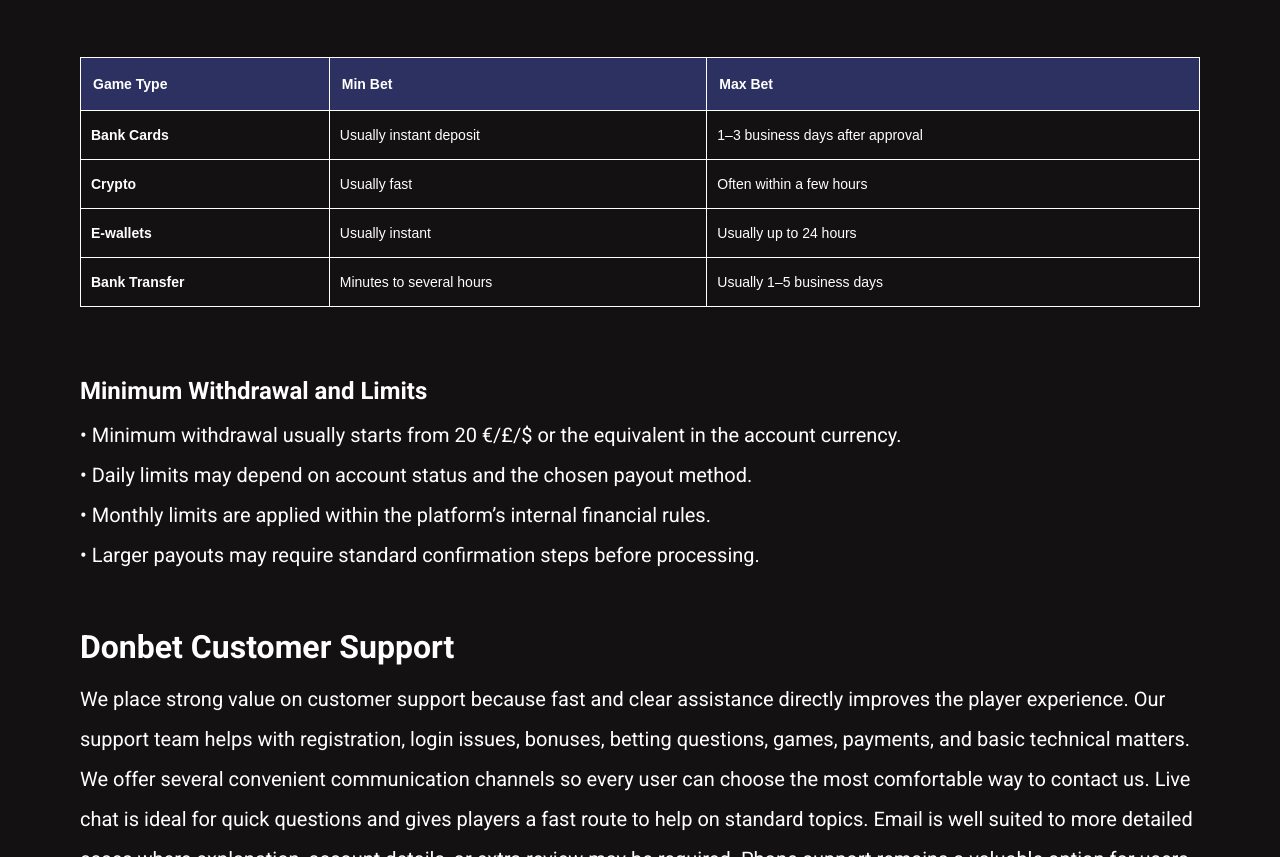
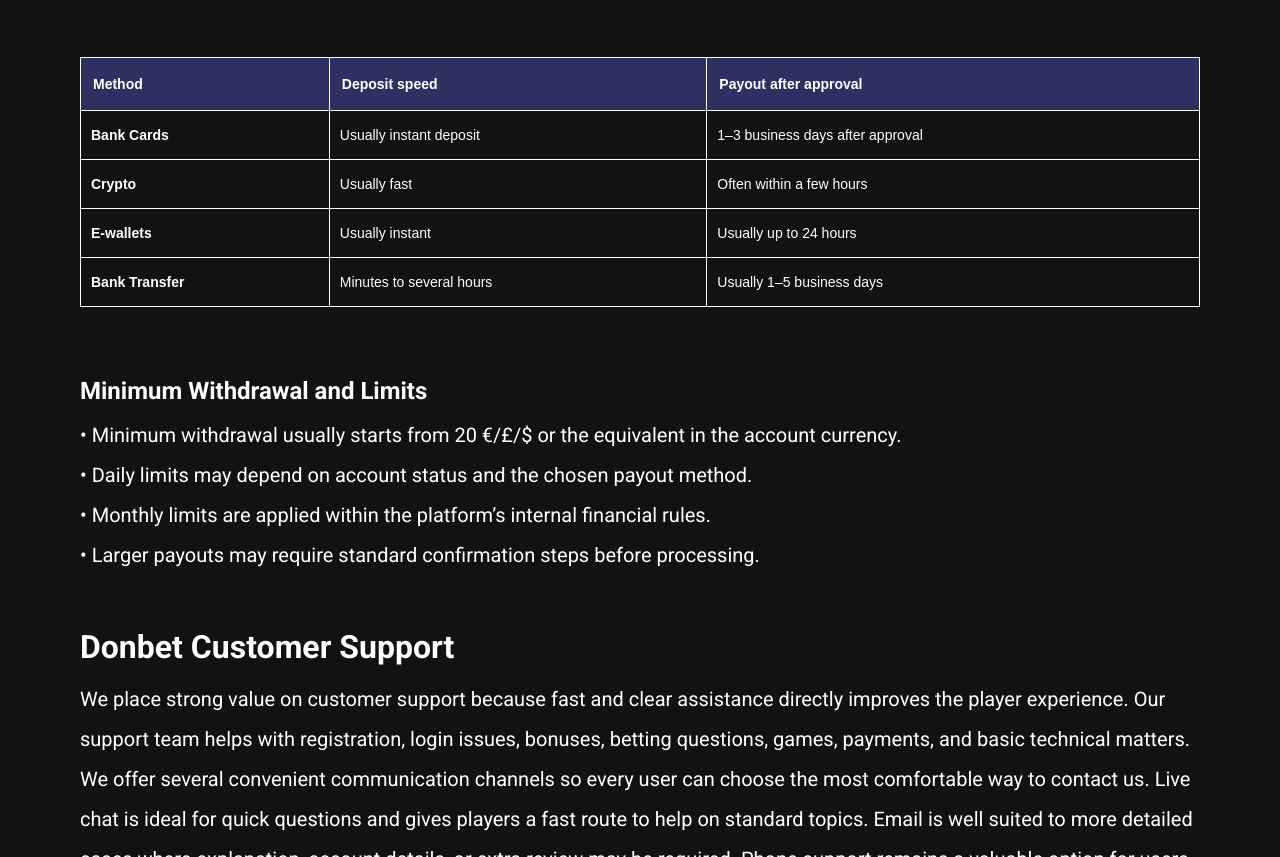
Before and after one commit to adk-cf-admin/donbetcasino-onlinecom-1773143125, a plain HTML site: page index.html in a window 1280 px wide. Shown: the part 8870-9727 px from the top of the page. Drawn offline with Linux system fonts and the light colour scheme; no server answers.

Commit message:
Site update

```diff
--- a/index.html
+++ b/index.html
@@ -408,9 +408,9 @@
 <table style="width: 100%; border-collapse: collapse; margin: 20px auto; font-family: sans-serif; color: #ffffff;font-size:14px">
   <thead>
     <tr style="background-color: #2C3161;">
-      <th style="border: 1px solid #ffffff; padding: 12px; text-align: left; color: #ffffff; font-weight: bold;">Game Type</th>
-      <th style="border: 1px solid #ffffff; padding: 12px; text-align: left; color: #ffffff; font-weight: bold;">Min Bet</th>
-      <th style="border: 1px solid #ffffff; padding: 12px; text-align: left; color: #ffffff; font-weight: bold;">Max Bet</th>
+      <th style="border: 1px solid #ffffff; padding: 12px; text-align: left; color: #ffffff; font-weight: bold;">Method</th>
+      <th style="border: 1px solid #ffffff; padding: 12px; text-align: left; color: #ffffff; font-weight: bold;">Deposit speed</th>
+      <th style="border: 1px solid #ffffff; padding: 12px; text-align: left; color: #ffffff; font-weight: bold;">Payout after approval</th>
     </tr>
   </thead>
   <tbody>
--- a/sitemap.xml
+++ b/sitemap.xml
@@ -3,7 +3,7 @@
       <url>
           <loc>https://donbetcasino-online.com</loc>
 
-        <lastmod>2026-03-10T11:45:27.414Z</lastmod>
+        <lastmod>2026-03-10T13:42:46.860Z</lastmod>
         <changefreq>yearly</changefreq>
         <priority>1.0</priority>
       </url>
```
Also changed, not shown: config.json (+1 -1 lines), 1 other file.
